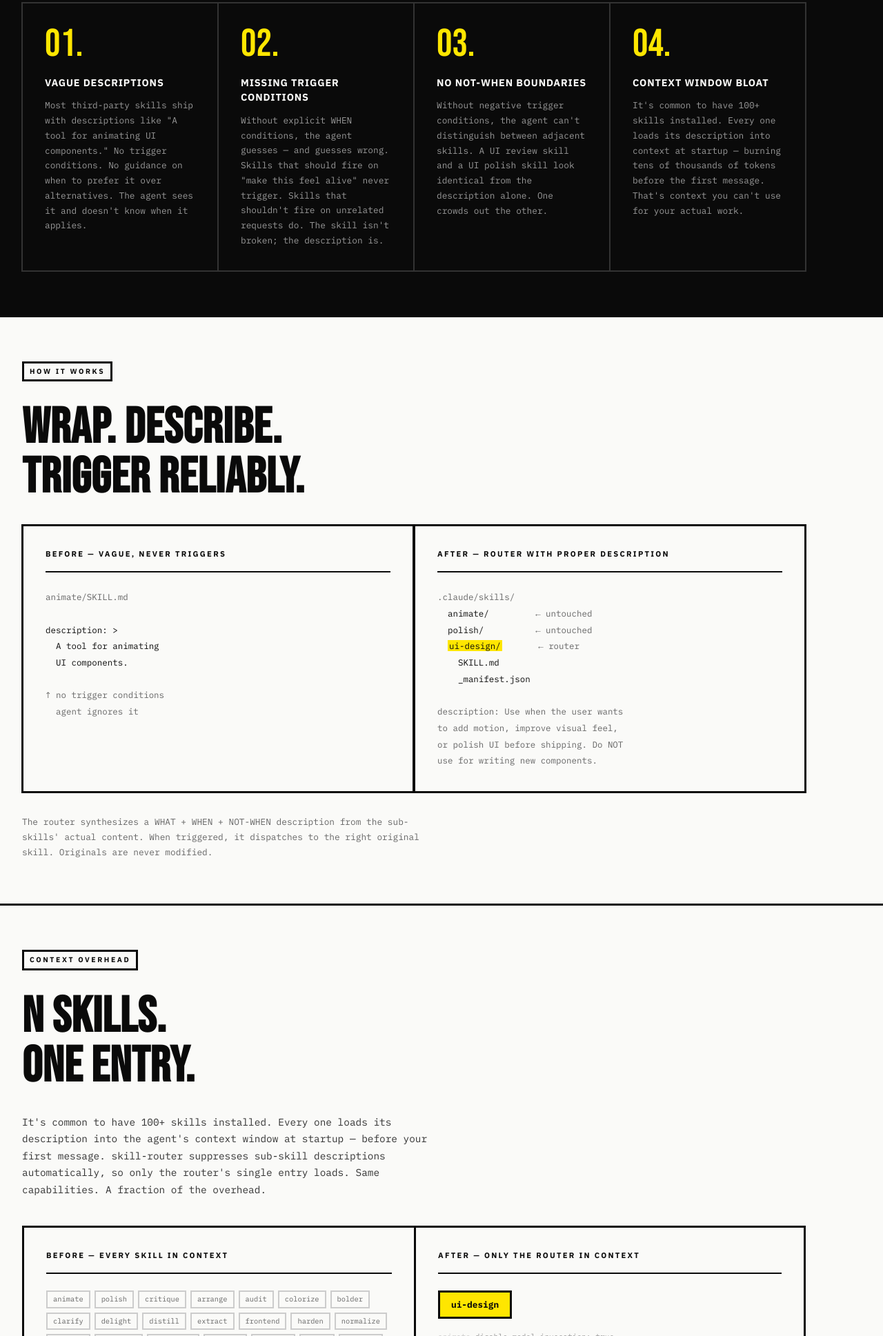
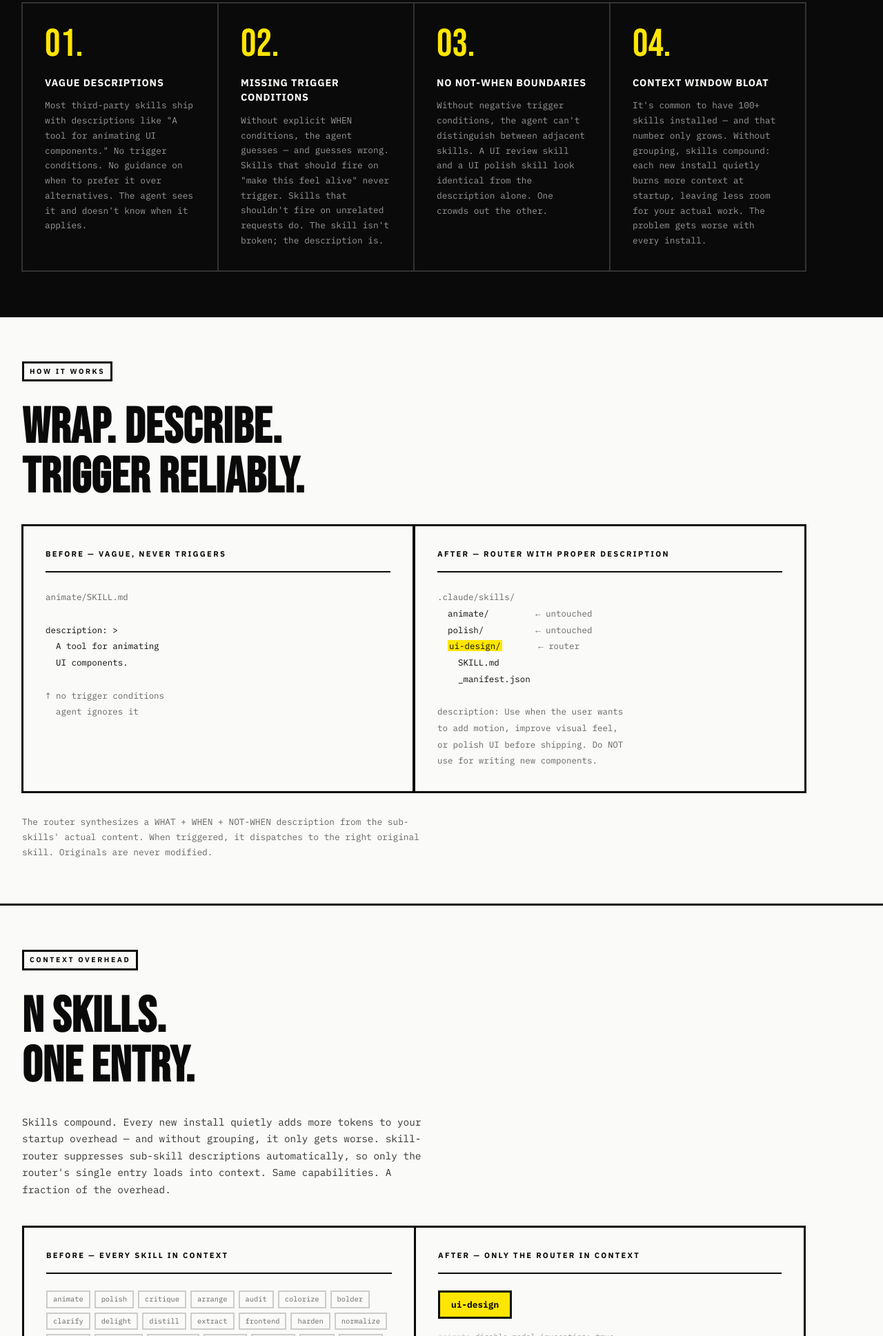
Before and after one commit to chrishan17/skill-router, a plain HTML site: page docs/index.html in a window 1280 px wide. Shown: the part 1388-3325 px from the top of the page at 69% size. Drawn offline with Linux system fonts and the light colour scheme.

Commit message:
docs: emphasize compounding context cost with each new skill install
Co-Authored-By: Claude Sonnet 4.6 <noreply@anthropic.com>

```diff
--- a/docs/index.html
+++ b/docs/index.html
@@ -699,7 +699,7 @@
       <div class="problem-item">
         <span class="problem-num">04.</span>
         <h3>Context Window Bloat</h3>
-        <p>It's common to have 100+ skills installed. Every one loads its description into context at startup — burning tens of thousands of tokens before the first message. That's context you can't use for your actual work.</p>
+        <p>It's common to have 100+ skills installed — and that number only grows. Without grouping, skills compound: each new install quietly burns more context at startup, leaving less room for your actual work. The problem gets worse with every install.</p>
       </div>
     </div>
   </div>
@@ -749,7 +749,7 @@ description: &gt;
     <span class="section-label reveal">Context Overhead</span>
     <h2 class="section-title reveal">N skills.<br>One entry.</h2>
     <p class="how-note reveal" style="margin-bottom: 2.5rem; font-size: 0.9rem; color: var(--gray-70);">
-      It's common to have 100+ skills installed. Every one loads its description into the agent's context window at startup — before your first message. skill-router suppresses sub-skill descriptions automatically, so only the router's single entry loads. Same capabilities. A fraction of the overhead.
+      Skills compound. Every new install quietly adds more tokens to your startup overhead — and without grouping, it only gets worse. skill-router suppresses sub-skill descriptions automatically, so only the router's single entry loads into context. Same capabilities. A fraction of the overhead.
     </p>
     <div class="context-compare reveal">
       <!-- BEFORE -->
```
Also changed, not shown: 1 other file.
